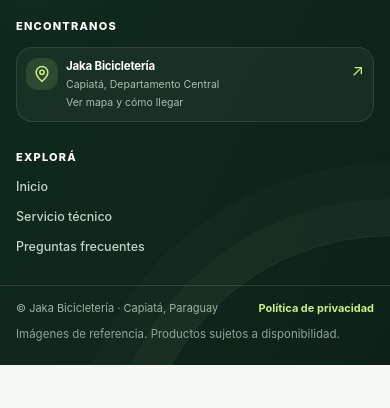
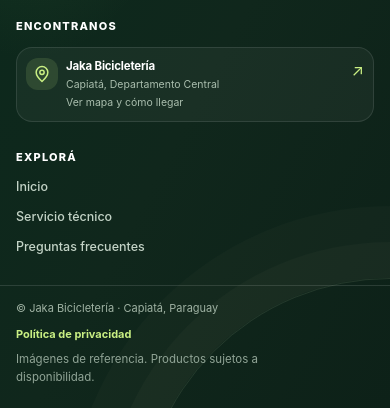
Before and after one commit to llnikoll/jaka.com, a plain HTML site: page tienda/tienda.html in a window 390 px wide. Shown: the part 5238-5646 px from the top of the page. Before the commit the page ends 5603 px from the top, so only its background shows below. Drawn offline with Linux system fonts and the light colour scheme.

Commit message:
Afina el pie de página responsive

```diff
--- a/tienda/assets/estilos.css
+++ b/tienda/assets/estilos.css
@@ -2385,8 +2385,7 @@ h1.titulo-pagina { font-size: clamp(23px, 2.5vw, 30px); letter-spacing: -.8px; m
   justify-content: space-between;
   gap: 14px 24px;
   flex-wrap: wrap;
-  padding-top: 16px;
-  padding-bottom: 19px;
+  padding: 16px 72px 19px 16px;
   border-top: 1px solid rgba(255,255,255,.12);
   color: #9fb2a3;
   font-size: 12px;
@@ -2496,8 +2495,9 @@ h1.titulo-pagina { font-size: clamp(23px, 2.5vw, 30px); letter-spacing: -.8px; m
   .pie__ubicacion-texto strong { font-size: 11.5px; }
   .pie__ubicacion-texto small { font-size: 10.5px; }
   .pie__links { gap: 11px; font-size: 12.5px; }
-  .pie__base { display: grid; grid-template-columns: 1fr auto; gap: 9px 12px; padding-top: 14px; padding-bottom: 22px; font-size: 11px; }
-  .pie__nota { grid-column: 1 / -1; }
+  .pie__base { display: grid; grid-template-columns: 1fr; gap: 9px; padding: 14px 76px 22px 16px; font-size: 11px; }
+  .pie__base > a { justify-self: start; }
+  .pie__nota { grid-column: auto; }
   .modal__caja { max-height: 95vh; }
 }
 
@@ -2518,3 +2518,9 @@ h1.titulo-pagina { font-size: clamp(23px, 2.5vw, 30px); letter-spacing: -.8px; m
   .pie__marca { grid-column: auto; }
   .pie__ubicacion { max-width: 360px; }
 }
+
+@media (max-width: 420px) {
+  .pie__interior { grid-template-columns: 1fr; gap: 24px; }
+  .pie__marca { grid-column: auto; }
+  .pie__ubicacion { max-width: 360px; }
+}
--- a/tienda/tienda.html
+++ b/tienda/tienda.html
@@ -41,7 +41,7 @@
 <link rel="preconnect" href="https://www.chacomer.com.py" crossorigin>
 <link rel="dns-prefetch" href="https://www.ciclovia.com.py">
 <link rel="dns-prefetch" href="https://www.chacomer.com.py">
-<link rel="preload" as="style" href="assets/estilos.css?v=20261126c">
+<link rel="preload" as="style" href="assets/estilos.css?v=20261126f">
 <link rel="preload" as="fetch" crossorigin href="data/indice.json">
 <link rel="preload" as="script" href="assets/app.js?v=20261126b">
 
@@ -56,7 +56,7 @@
 <link rel="apple-touch-icon" sizes="180x180" href="assets/apple-touch-icon.png">
 <link rel="shortcut icon" href="assets/favicon.ico">
 <link rel="manifest" href="manifest.json">
-<link rel="stylesheet" href="assets/estilos.css?v=20261126c">
+<link rel="stylesheet" href="assets/estilos.css?v=20261126f">
 <link rel="preload" href="data/indice.json" as="fetch" crossorigin>
 
 <!-- Datos estructurados: negocio local (BikeStore) -->
```
Also changed, not shown: tienda/index.html (+1 -1 lines).
